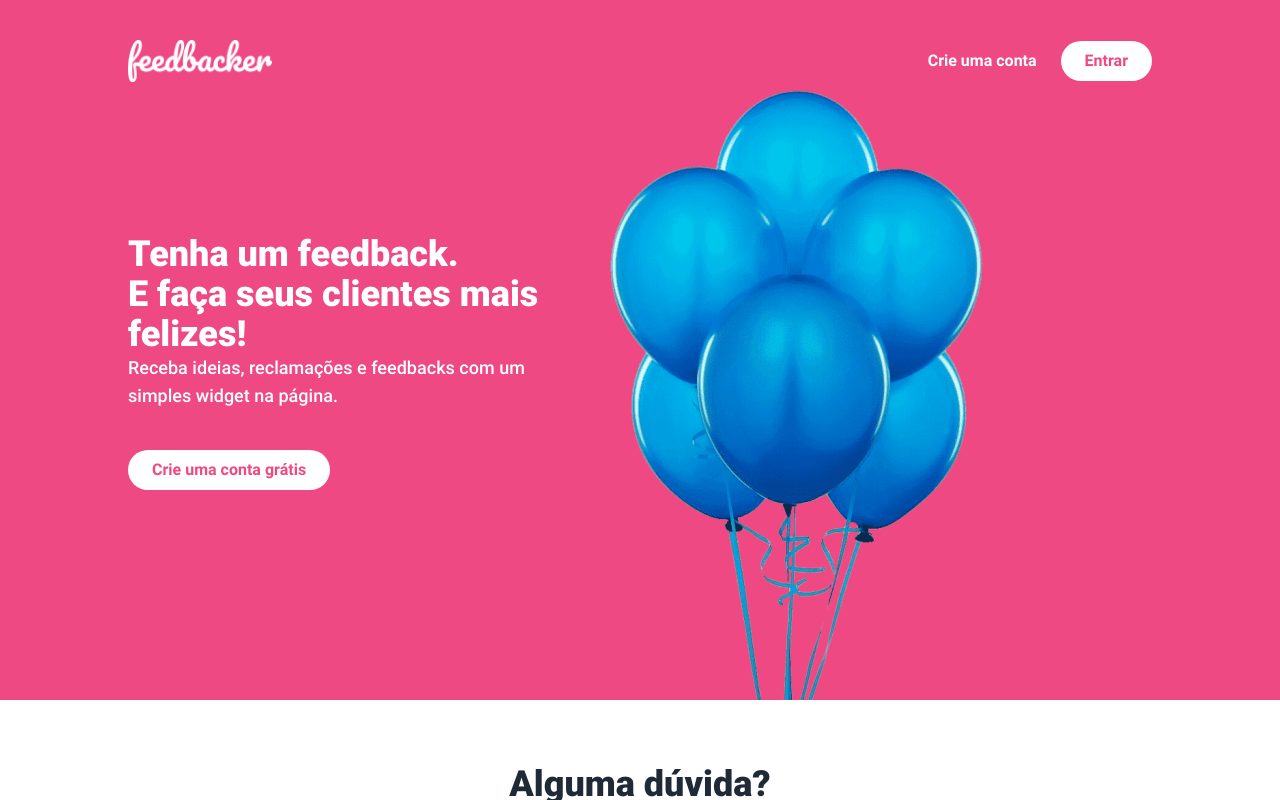
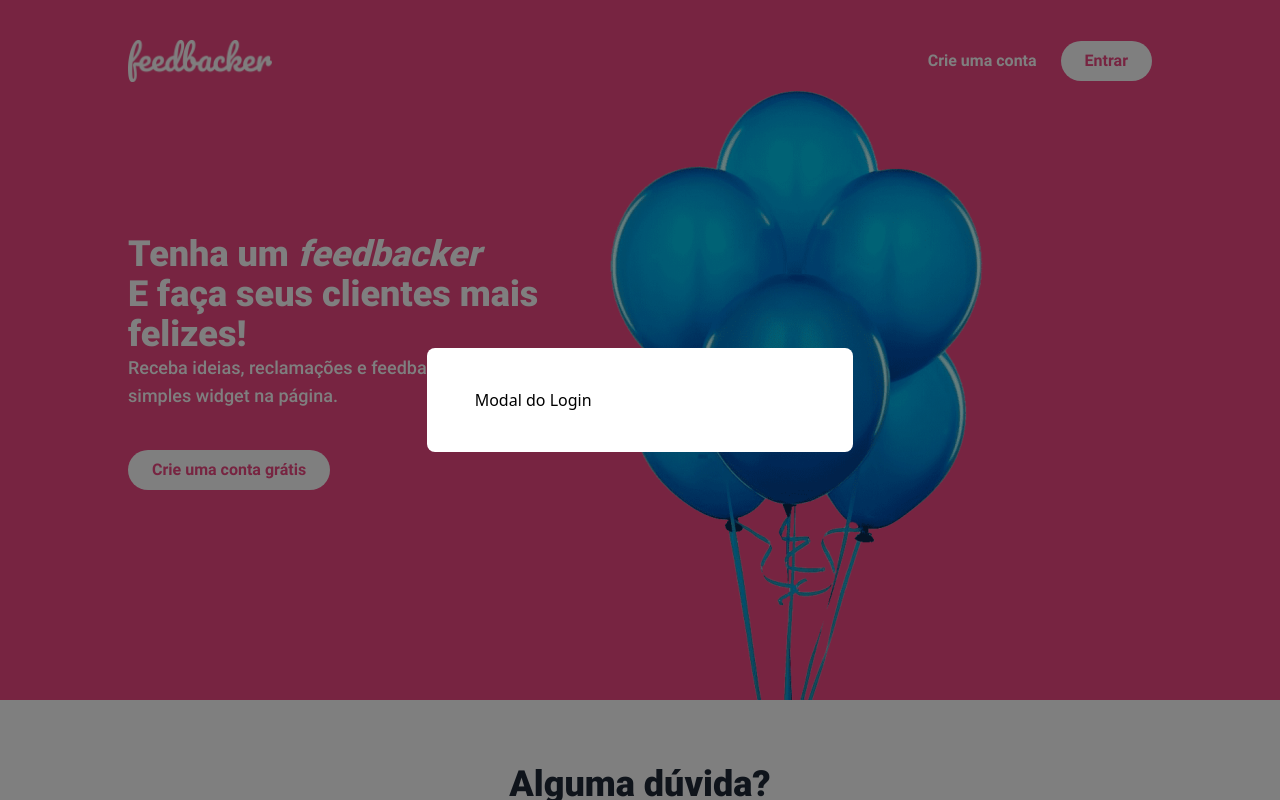
Before and after one commit to rayanneblima/feedbacker-vue, a Vue app in the folder dashboard/: page / in a window 1280 px wide. Both pictures are taken after a click on the button "Entrar". Shown: the top 800 px of the page. Built offline with nearby package versions, Linux system fonts and the light colour scheme.

Commit message:
Dashboard - Modal Factory

```diff
--- a/dashboard/package.json
+++ b/dashboard/package.json
@@ -12,6 +12,7 @@
   "dependencies": {
     "animate.css": "^4.1.1",
     "core-js": "^3.6.5",
+    "tiny-emitter": "^2.1.0",
     "vue": "^3.0.0",
     "vue-router": "^4.0.0-0"
   },
--- a/dashboard/src/App.vue
+++ b/dashboard/src/App.vue
@@ -1,3 +1,11 @@
 <template>
+  <modal-factory />
   <router-view/>
 </template>
+
+<script>
+import ModalFactory from './components/ModalFactory'
+export default {
+  components: { ModalFactory }
+}
+</script>
--- /dev/null
+++ b/dashboard/src/components/ModalFactory/index.vue
@@ -0,0 +1,76 @@
+<template>
+  <teleport to="body">
+    <div
+      v-if="state.isActive"
+      class="fixed top-0 left-0 z-50 flex items-center justify-center w-full h-full bg-black bg-opacity-50"
+      @click="handleModalToggle({ status: false })"
+    >
+      <div
+        class="fixed mx-10"
+        :class="state.width"
+        @click.stop
+      >
+       <div class="flex flex-col overflow-hidden bg-white rounded-lg animate__animated animate__fadeInDown animate__faster">
+         <div class="flex flex-col px-12 py-10 bg-white">
+          <component :is="state.component" />
+         </div>
+       </div>
+      </div>
+    </div>
+  </teleport>
+</template>
+
+<script>
+import { defineAsyncComponent, onBeforeUnmount, onMounted, reactive } from 'vue'
+import useModal from '../../hooks/useModal'
+
+const ModalLogin = defineAsyncComponent(() => import('../ModalLogin'))
+
+const DEFAULT_WIDTH = 'w-3/4 lg:w-1/3'
+
+export default {
+  components: {
+    ModalLogin
+  },
+  setup () {
+    const modal = useModal()
+    const state = reactive({
+      isActive: false,
+      component: {},
+      props: {},
+      width: DEFAULT_WIDTH
+    })
+
+    onMounted(() => {
+      modal.listen(handleModalToggle)
+    })
+
+    onBeforeUnmount(() => {
+      modal.off(handleModalToggle)
+    })
+
+    function handleModalToggle (payload) {
+      if (payload.status) {
+        state.component = payload.component
+        state.props = payload.props
+        state.width = payload.width ?? DEFAULT_WIDTH
+      } else {
+        state.component = {}
+        state.props = {}
+        state.width = DEFAULT_WIDTH
+      }
+
+      state.isActive = payload.status
+    }
+
+    return {
+      state,
+      handleModalToggle
+    }
+  }
+}
+</script>
+
+<style>
+
+</style>
--- /dev/null
+++ b/dashboard/src/components/ModalLogin/index.vue
@@ -0,0 +1,9 @@
+<template>
+  <h1>Modal do Login</h1>
+</template>
+
+<script>
+export default {
+
+}
+</script>
--- /dev/null
+++ b/dashboard/src/hooks/useModal.js
@@ -0,0 +1,23 @@
+import eventbus from '../utils/eventbus'
+
+const EVENT_NAME = 'modal:toggle'
+
+export default function useModal () {
+  function open (payload = {}) {
+    eventbus.emit(EVENT_NAME, { status: true, ...payload })
+  }
+
+  function close (payload = {}) {
+    eventbus.emit(EVENT_NAME, { status: false, ...payload })
+  }
+
+  function listen (func) {
+    eventbus.on(EVENT_NAME, func)
+  }
+
+  function off (func) {
+    eventbus.off(EVENT_NAME, func)
+  }
+
+  return { open, close, listen, off }
+}
--- /dev/null
+++ b/dashboard/src/utils/eventbus.js
@@ -0,0 +1,3 @@
+import Emitter from 'tiny-emitter'
+
+export default new Emitter()
--- a/dashboard/src/views/Home/CustomHeader.vue
+++ b/dashboard/src/views/Home/CustomHeader.vue
@@ -13,6 +13,7 @@
             Crie uma conta
           </button>
           <button
+            @click="() => emit('login')"
             class="px-6 py-2 font-bold bg-white rounded-full text-brand-main focus:outline-none"
           >
             Entrar
@@ -22,7 +23,7 @@
 
       <div class="flex flex-col mt-28">
         <h1 class="text-4xl font-black text-white">
-          Tenha um feedback. <br>
+          Tenha um <i>feedbacker</i> <br>
           E faça seus clientes mais <br class="hidden lg:inline-block">
           felizes!
         </h1>
@@ -44,7 +45,11 @@
 
 <script>
 export default {
-
+  setup (_, { emit }) {
+    return {
+      emit
+    }
+  }
 }
 </script>
 
--- a/dashboard/src/views/Home/index.vue
+++ b/dashboard/src/views/Home/index.vue
@@ -5,7 +5,9 @@
   />
   <contact />
   <div class="flex justify-center py-10 bg-brand-gray">
-    <p class="font-medium text-center text-gray-800">Feedbacker &copy; 2021</p>
+    <p class="font-medium text-center text-gray-800">
+      Feedbacker &copy; 2021
+    </p>
   </div>
 </template>
 
@@ -14,11 +16,13 @@
 import { useRouter } from 'vue-router'
 import CustomHeader from './CustomHeader.vue'
 import Contact from './Contact.vue'
+import useModal from '../../hooks/useModal'
 
 export default {
   components: { CustomHeader, Contact },
   setup () {
     const router = useRouter()
+    const modal = useModal()
 
     onMounted(() => {
       const token = window.localStorage.getItem('token')
@@ -27,6 +31,9 @@
       }
     })
     function handleLogin () {
+      modal.open({
+        component: 'ModalLogin'
+      })
     }
     function handleAccountCreate () {
     }
```
Also changed, not shown: 1 other file (tests, documents, lock files or other folders).
